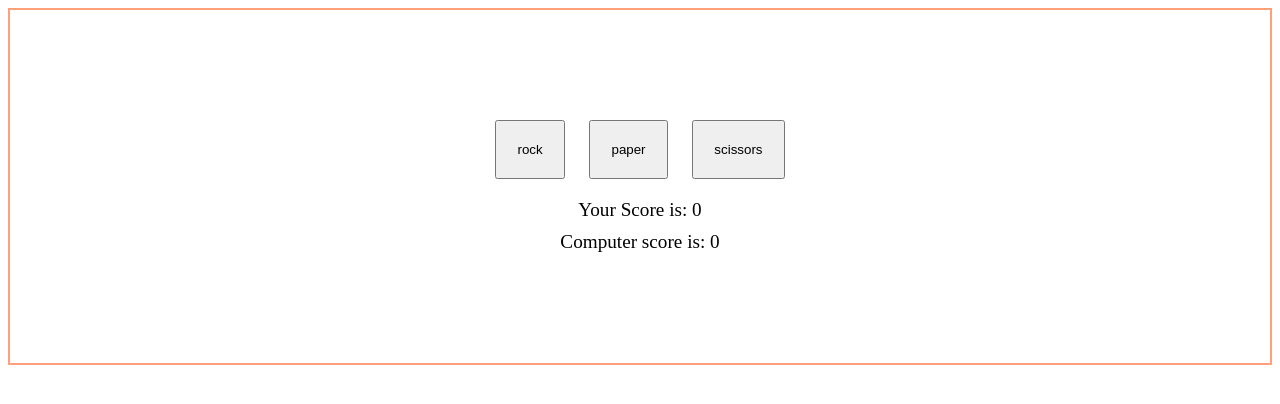
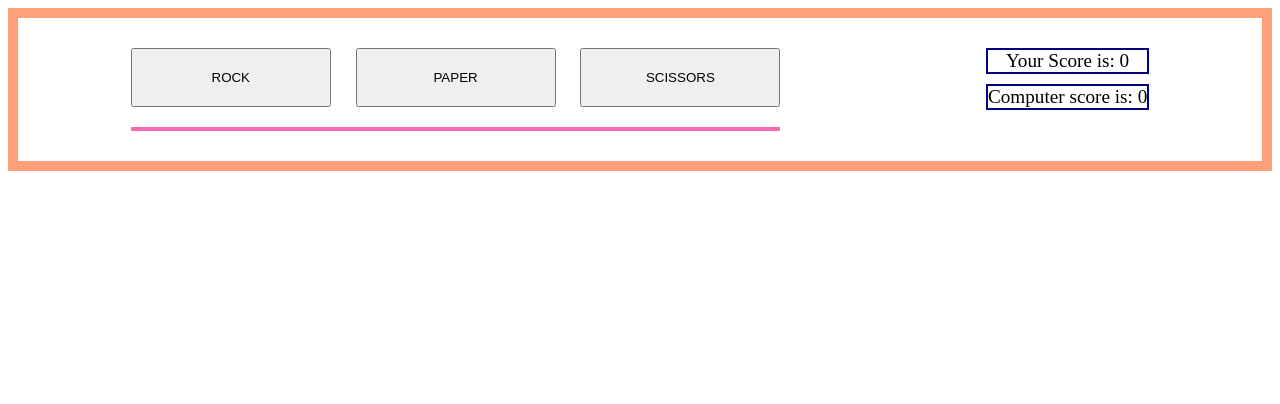
Before and after one commit to oussama-01/rock-paper-scissors, a plain HTML site: page index.html in a window 1280 px wide. Drawn offline with Linux system fonts and the light colour scheme.

Commit message:
Add styles to the index.html file

```diff
--- a/index.html
+++ b/index.html
@@ -1,38 +1,37 @@
 <!DOCTYPE html>
 <html lang="en">
-
 <head>
     <meta charset="UTF-8">
     <meta name="viewport" content="width=device-width,initial-scale=1">
     <title>Rock Paper Scissors</title>
-    <link rel="stylesheet" href="">
+    <link rel="stylesheet" href="style.css">
 
     <script src="script.js" defer></script>
-
-<style>
-    body {border: 2px solid lightsalmon;font-size: larger;padding: 100px 30%; text-align: center;}
-    button {padding: 20px ;margin: 10px;}
-    div{margin: 10px;}
-</style>
-
 
 </head>
 
 <body>
 
-    <button id="rock">rock</button>
+<div class="container">
 
-    <button id="paper">paper</button>
+    <div class="buttons">
 
-    <button id="scissors">scissors</button>
+        <button id="rock">ROCK</button>
 
+        <button id="paper">PAPER</button>
 
-    <div id="result"></div>
+        <button id="scissors">SCISSORS</button>
 
-    <div id="pScore"></div>
+        <div id="result"></div>
+    </div>
 
-    <div id="cScore"></div>
+    <div class="score">
 
+        <div id="pScore"></div>
+
+        <div id="cScore"></div>
+    </div>
+</div>
 
     <div id="winner"></div>
 
--- /dev/null
+++ b/style.css
@@ -0,0 +1,47 @@
+
+
+html {
+    box-sizing: border-box;
+}
+
+body {
+
+    border: 10px solid lightsalmon;
+    font-size: larger;
+    /*      padding: 100px 30%; */
+    text-align: center;
+}
+
+button {
+    padding: 20px;
+    margin: 10px;
+    width: 200px;
+}
+
+div {
+    margin: 10px;
+
+}
+
+#result {
+    border: 2px solid hotpink;
+
+}
+
+#pScore,
+#cScore {
+    border: 2px solid navy;
+
+}
+
+.container {
+    display: flex;
+    justify-content: space-around;
+}
+
+
+
+/*
+
+
+*/
```
